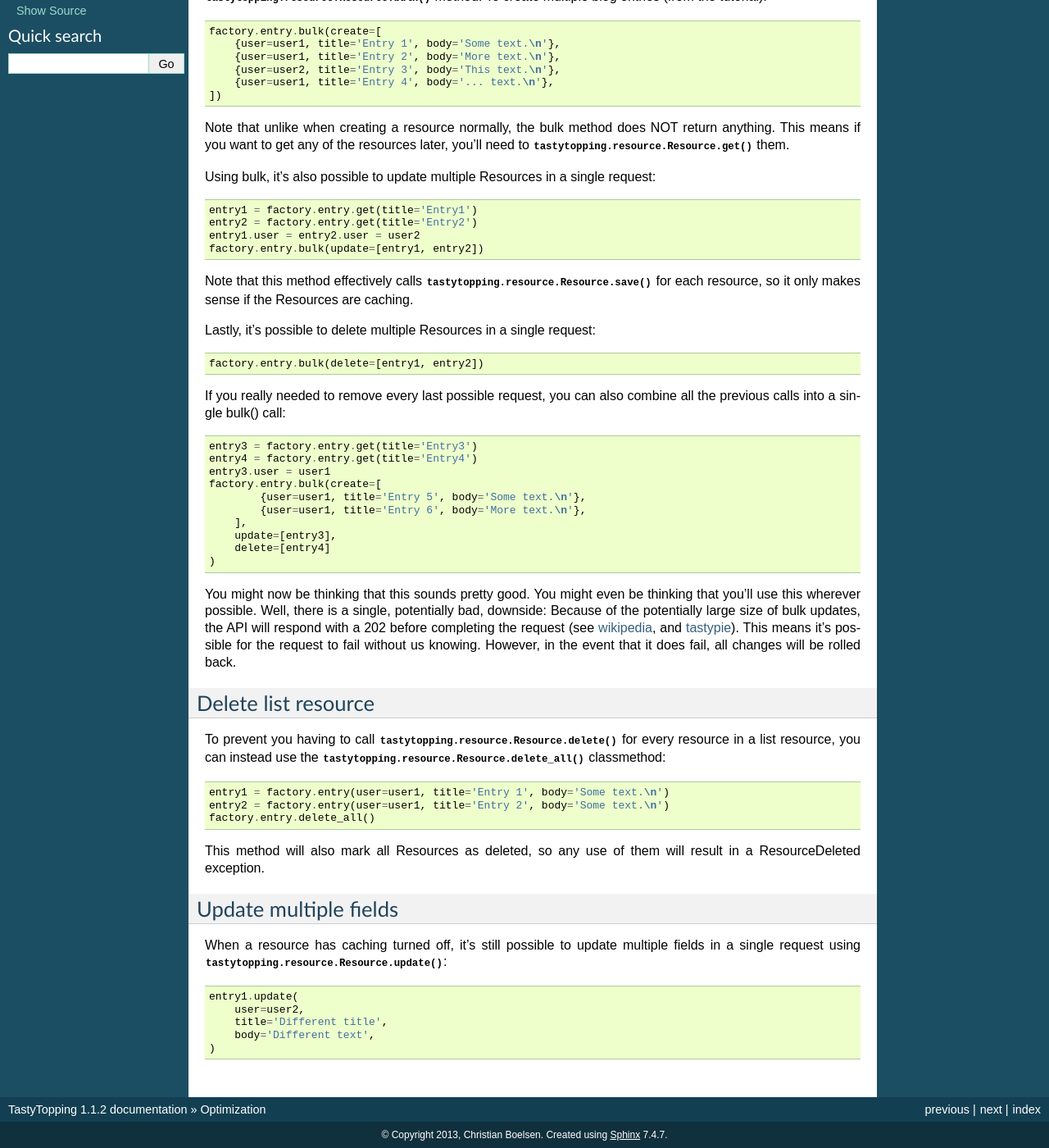
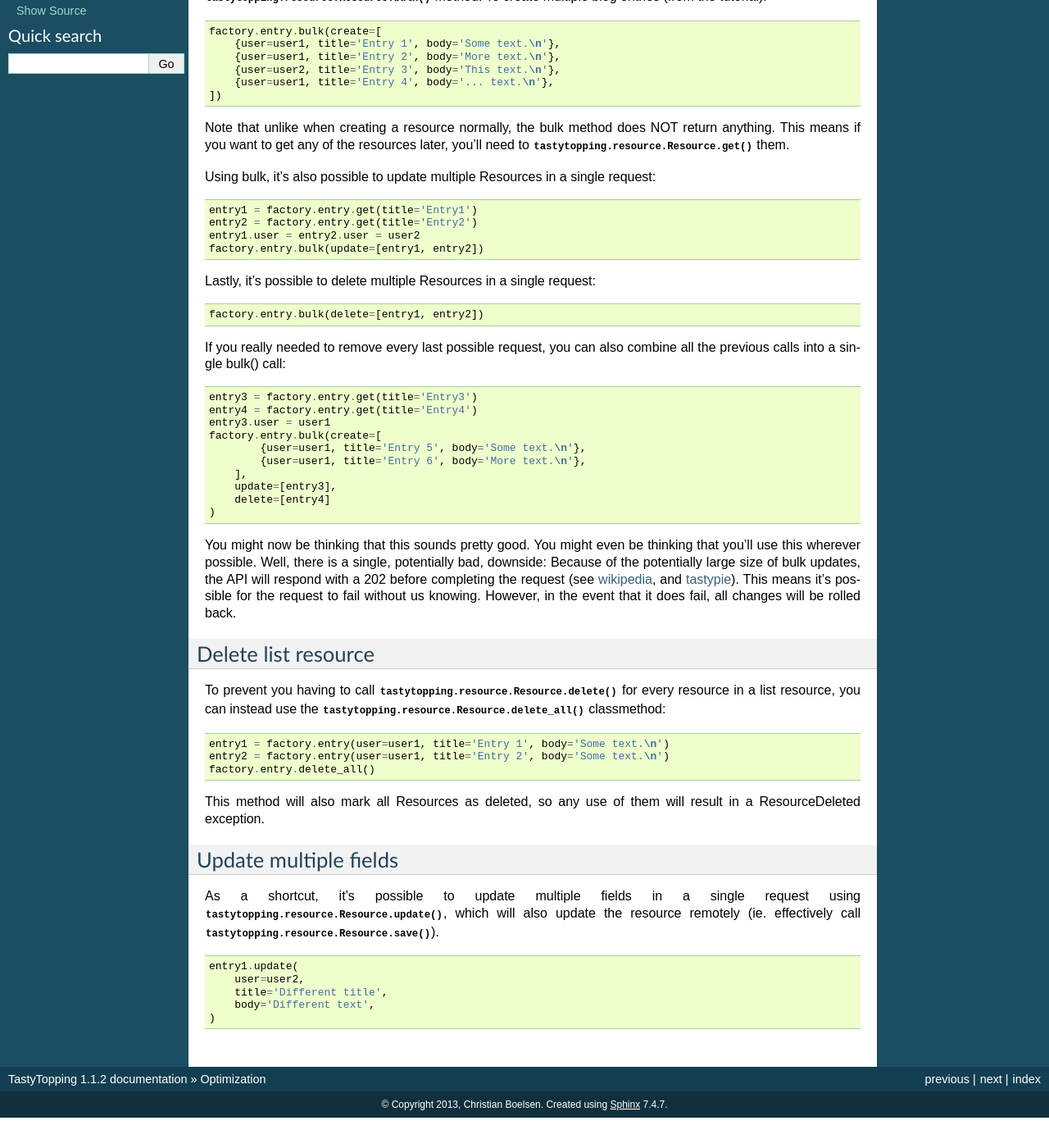
Before and after one commit to cboelsen/tastytopping, a Sphinx documentation site: the page built from docs/optimization.rst, in a window 1280 px wide and 1400 px high, scrolled down 283 px. Shown: the whole window at 82% size. Built offline with Sphinx 7.4.7, drawn with Linux system fonts in a browser that asks for light colours; after the commit the page ends 1646 px from its top, so only the background shows below that; some of the changed text lies outside the part shown.

Commit message:
Remove 'caching' setting for Resources.
This is to remove ambiguity in how Resources should be used (There
should be one-- and preferably only one --obvious way to do it).

```diff
--- a/docs/index.rst
+++ b/docs/index.rst
@@ -35,7 +35,6 @@ Contents
 
     tutorial
     auth
-    caching
     optimization
     tastytopping
 
--- a/docs/optimization.rst
+++ b/docs/optimization.rst
@@ -39,10 +39,6 @@ request:
     entry2 = factory.entry.get(title='Entry2')
     entry1.user = entry2.user = user2
     factory.entry.bulk(update=[entry1, entry2])
-
-Note that this method effectively calls
-:py:meth:`tastytopping.resource.Resource.save` for each resource, so it only
-makes sense if the Resources are caching.
 
 Lastly, it's possible to delete multiple Resources in a single request:
 
@@ -94,9 +90,10 @@ result in a ResourceDeleted exception.
 Update multiple fields
 ----------------------
 
-When a resource has caching turned off, it's still possible to update multiple
-fields in a single request using
-:py:meth:`tastytopping.resource.Resource.update`:
+As a shortcut, it's possible to update multiple fields in a single request
+using :py:meth:`tastytopping.resource.Resource.update`, which will also update
+the resource remotely (ie. effectively call
+:py:meth:`tastytopping.resource.Resource.save`).
 
 ::
 
--- a/docs/tastytopping.rst
+++ b/docs/tastytopping.rst
@@ -12,7 +12,7 @@ Resource class
 --------------
 
 .. autoclass:: tastytopping.resource.Resource
-    :members: auth, caching, uri, update, delete, set_caching, refresh, save, fields, get, filter, all, bulk
+    :members: auth, uri, update, delete, refresh, save, fields, get, filter, all, bulk
     :member-order: groupwise
 
 Authentication classes
--- a/docs/tutorial.rst
+++ b/docs/tutorial.rst
@@ -89,6 +89,4 @@ features:
 
  - :doc:`auth`
 
- - :doc:`caching`
-
  - :doc:`optimization`
```
Also changed, not shown: docs/caching.rst (deleted, +0 -72 lines), 4 other files.
